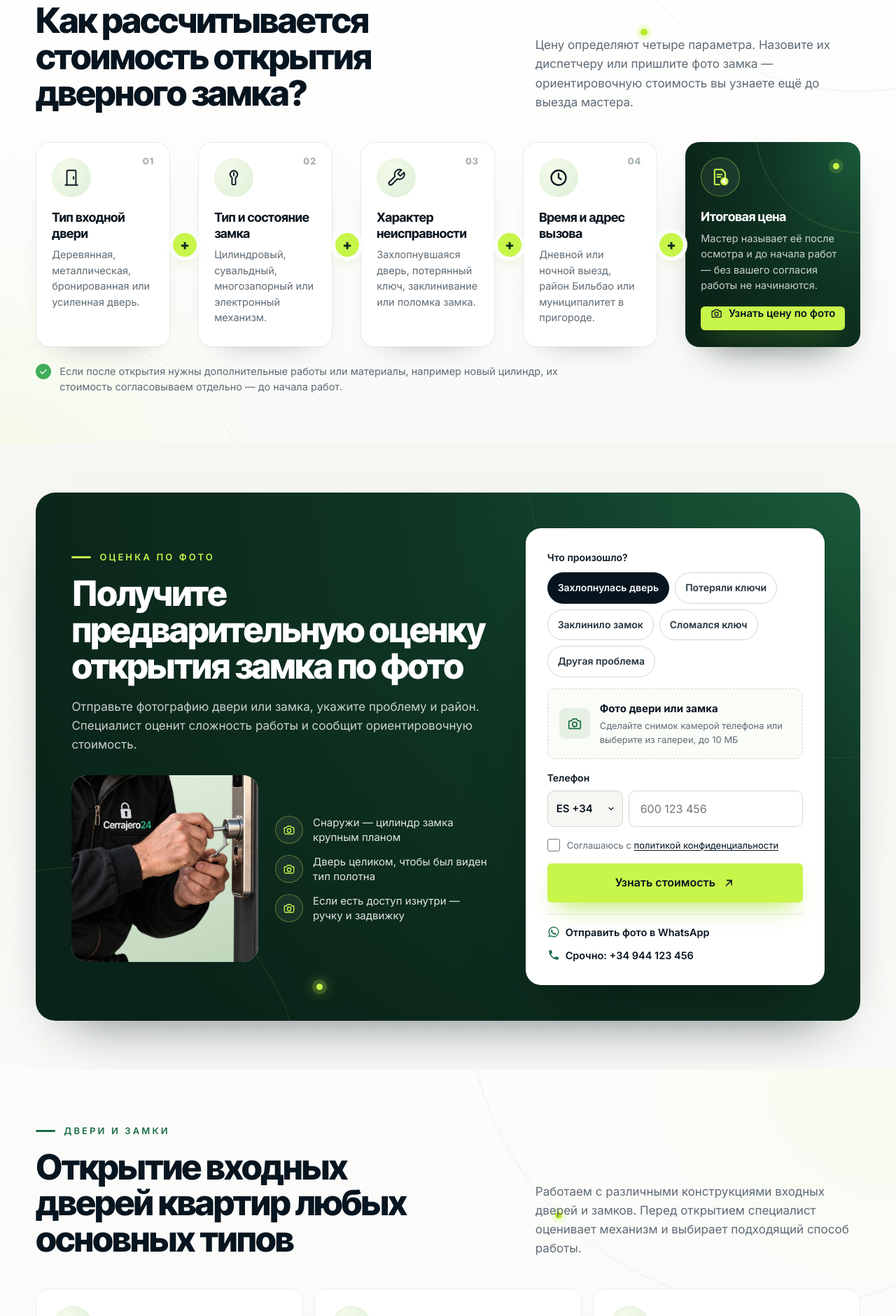
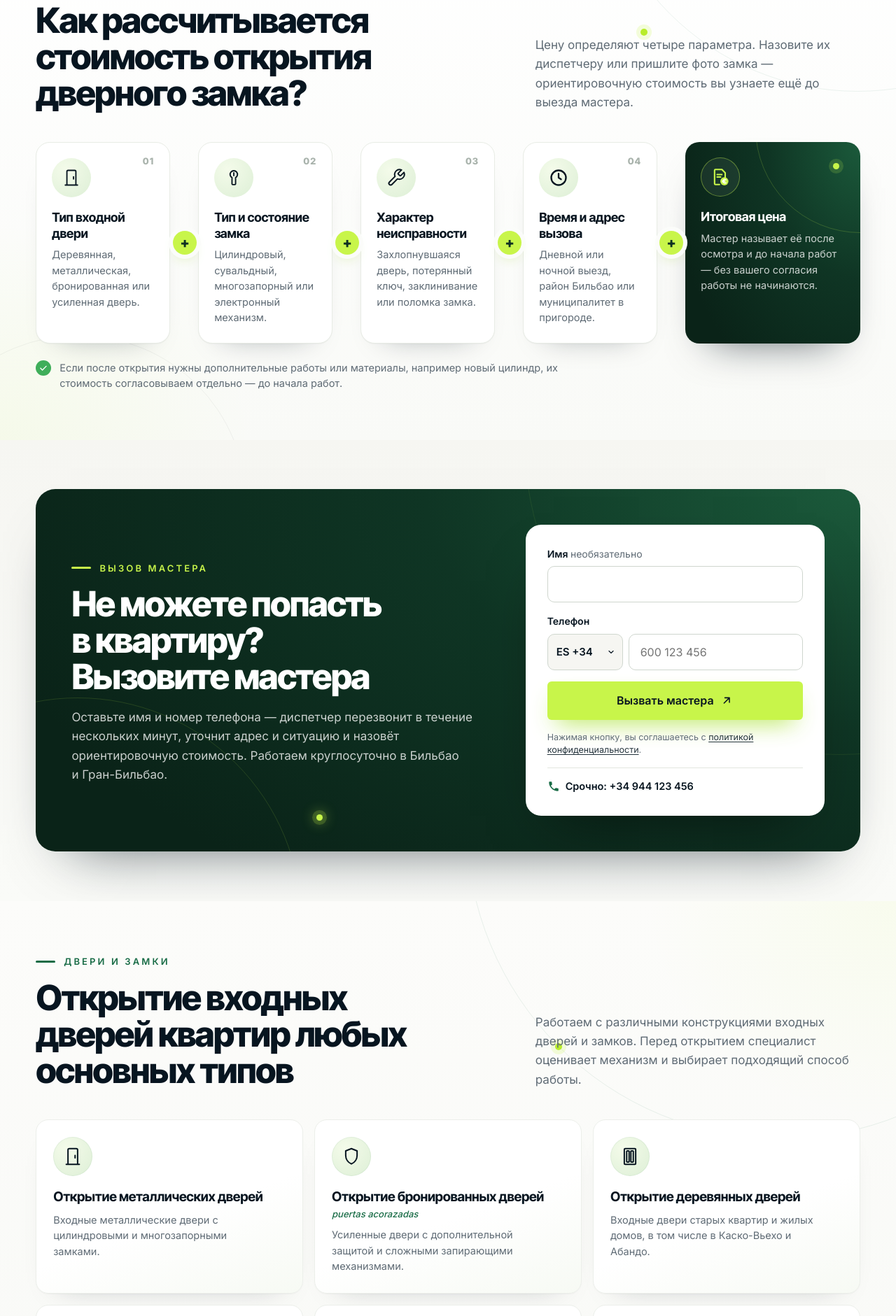
Before and after one commit to underproger/lockbilbao, a PHP site: page /servicios/apertura-de-puertas/ in a window 1280 px wide. Shown: the part 2855-4736 px from the top of the page at 70% size. Run offline with PHP 8.4, Linux system fonts and the light colour scheme.

Commit message:
Страница услуги: без кнопки «Узнать цену по фото», вместо оценки по фото — CTA с формой
- «Формула» цены: убрана кнопка «Узнать цену по фото» в итоговой карточке.
- Блок «Оценка по фото» → обычный призыв вызвать мастера (#call): новый
  заголовок и текст, без фото и подсказок; в форме имя, телефон,
  «Вызвать мастера» и «Срочно: +34 944 123 456».
- FAQ про оценку по фото ссылается на WhatsApp, FAQ JSON-LD пересобран.
- Удалены неиспользуемые стили (выбор проблемы, фото, подсказки).

Co-Authored-By: Claude Opus 5.5 <noreply@anthropic.com>
Claude-Session: https://claude.ai/code/session_01LJWcccLh2tSdCmK7sszm9H

```diff
--- a/css/service.css
+++ b/css/service.css
@@ -236,12 +236,10 @@
 .calc-item--total .calc-item__ic { background: rgba(255, 255, 255, .06); border: 1px solid rgba(200, 245, 74, .4); color: var(--lime); }
 .calc-item--total .calc-item__title { color: #fff; }
 .calc-item--total .calc-item__text { color: rgba(255, 255, 255, .78); }
-.calc-item__btn { margin-top: auto; padding-top: 0; }
-.calc-item--total .calc-item__text { margin-bottom: 18px; }
 .calc-sec__note { display: flex; align-items: flex-start; gap: 12px; margin-top: 24px; font-size: 14.5px; line-height: 1.5; color: var(--muted); max-width: 90ch; }
 .calc-sec__note svg { width: 22px; height: 22px; padding: 4px; flex: none; border-radius: 50%; background: #3FAE5A; color: #fff; }
 
-/* ---------- 06. Оценка по фото ---------- */
+/* ---------- 06. Вызов мастера (CTA с формой) ---------- */
 .est-sec { background: linear-gradient(180deg, var(--paper) 0%, #FAFBF8 100%); }
 .est {
   position: relative; isolation: isolate; overflow: hidden;
@@ -256,39 +254,14 @@
 .est__deco i:nth-child(1) { width: 640px; height: 640px; left: -260px; bottom: -420px; }
 .est__deco i:nth-child(2) { width: 900px; height: 900px; right: -420px; top: -520px; border-color: rgba(200, 245, 74, .08); }
 .est__deco b { position: absolute; left: 34%; bottom: 44px; width: 9px; height: 9px; border-radius: 50%; background: var(--lime); box-shadow: 0 0 0 6px rgba(200, 245, 74, .18), 0 0 18px 4px rgba(200, 245, 74, .4); }
-.est__title { max-width: 18ch; margin-bottom: 18px; }
+.est__title { max-width: 20ch; margin-bottom: 18px; }
 .est__lead { max-width: 56ch; font-size: 17px; line-height: 1.6; color: rgba(255, 255, 255, .78); }
-.est__intro { display: grid; grid-template-columns: minmax(0, 1fr) minmax(0, 1.15fr); column-gap: 24px; align-items: center; }
-.est__intro > .kicker, .est__title, .est__lead { grid-column: 1 / -1; }
-.est__photo {
-  position: relative; margin: 30px 0 0; aspect-ratio: 1; border-radius: 22px; overflow: hidden;
-  background: linear-gradient(160deg, #E4EFDF 0%, #BFD6BB 100%);
-}
-.est__photo img { position: absolute; inset: 0; width: 100%; height: 100%; object-fit: cover; object-position: 60% 30%; }
-.est__tips { display: grid; gap: 14px; margin-top: 30px; }
-.est__tips li { display: flex; align-items: center; gap: 14px; font-size: 15px; line-height: 1.4; color: rgba(255, 255, 255, .88); }
-.est__tips svg { width: 40px; height: 40px; padding: 10px; flex: none; border-radius: 50%; background: rgba(255, 255, 255, .06); border: 1px solid rgba(200, 245, 74, .35); color: var(--lime); }
-
 .est__form {
   padding: clamp(22px, 2.4vw, 32px); border-radius: 22px;
   background: var(--white); color: var(--ink-2);
   box-shadow: 0 40px 80px -40px rgba(0, 0, 0, .55);
 }
-.choice { min-width: 0; margin: 0; padding: 0; border: 0; }
-.choice__legend { margin-bottom: 10px; padding: 0; font-size: 14px; font-weight: 600; color: var(--ink); }
-.choice__list { display: flex; flex-wrap: wrap; gap: 8px; }
-.choice__item { position: relative; cursor: pointer; }
-.choice__item input { position: absolute; opacity: 0; width: 1px; height: 1px; }
-.choice__item span {
-  display: inline-flex; align-items: center; padding: 10px 14px; border-radius: 999px;
-  border: 1px solid var(--line-2); background: var(--white);
-  font-size: 14px; font-weight: 600; color: var(--ink-2);
-  transition: background-color .2s, border-color .2s, color .2s;
-}
-.choice__item:hover span { border-color: var(--ink); }
-.choice__item input:checked + span { background: var(--ink); border-color: var(--ink); color: #fff; }
-.choice__item input:focus-visible + span { outline: 3px solid var(--green-2); outline-offset: 2px; }
-.est__file { min-height: 80px; padding: 16px; background: #FAFCF8; }
+.est__form { display: grid; gap: 16px; }
 .est__alt { display: flex; flex-wrap: wrap; gap: 10px 22px; padding-top: 14px; border-top: 1px solid var(--line); }
 .est__alt-link { display: inline-flex; align-items: center; gap: 8px; font-size: 14.5px; font-weight: 600; color: var(--ink); transition: color .2s; }
 .est__alt-link svg { width: 18px; height: 18px; color: var(--green); }
@@ -462,7 +435,6 @@ span.pill { cursor: default; }
   .calc { grid-template-columns: repeat(2, minmax(0, 1fr)); gap: 16px; }
   .calc-item + .calc-item::before { display: none; }
   .calc-item--total { grid-column: 1 / -1; }
-  .calc-item--total .calc-item__btn { margin-top: 0; }
   .quick__card { grid-template-columns: minmax(0, 1fr); }
   .quick__perks { grid-template-columns: repeat(3, minmax(0, 1fr)); }
   .quick .sh-form { padding: 24px 0 0; border-left: 0; border-top: 1px solid rgba(255, 255, 255, .12); }
@@ -533,11 +505,7 @@ span.pill { cursor: default; }
   .sp-notes { padding: 4px 18px; }
 
   .est { padding: 22px 18px; border-radius: 22px; }
-  .est__intro { grid-template-columns: minmax(0, 1fr); }
-  .est__photo { aspect-ratio: 16 / 10; margin-top: 22px; }
-  .est__tips { margin-top: 18px; }
   .est__form { padding: 20px 16px; border-radius: 18px; }
-  .choice__item span { padding: 9px 12px; font-size: 13.5px; }
 
   .types--3 { grid-template-columns: minmax(0, 1fr); gap: 10px; }
   .types--3 .type-card { padding: 16px; }
--- a/servicios/apertura-de-puertas/index.html
+++ b/servicios/apertura-de-puertas/index.html
@@ -185,7 +185,7 @@
       "name": "Можно ли заранее узнать стоимость по фотографии?",
       "acceptedAnswer": {
         "@type": "Answer",
-        "text": "Да. Отправьте фото двери и замка через форму на этой странице или в WhatsApp и коротко опишите проблему. Мастер определит тип механизма и назовёт ориентировочную стоимость. Лучше сделать два снимка: цилиндр крупным планом и дверь целиком. Окончательная цена подтверждается на месте после осмотра — до начала работ."
+        "text": "Да. Отправьте фото двери и замка в WhatsApp и коротко опишите проблему. Мастер определит тип механизма и назовёт ориентировочную стоимость. Лучше сделать два снимка: цилиндр крупным планом и дверь целиком. Окончательная цена подтверждается на месте после осмотра — до начала работ."
       }
     },
     {
@@ -585,56 +585,31 @@
           <span class="calc-item__ic" aria-hidden="true"><svg><use href="#i-doc-euro"/></svg></span>
           <h3 class="calc-item__title">Итоговая цена</h3>
           <p class="calc-item__text">Мастер называет её после осмотра и&nbsp;до начала работ — без вашего согласия работы не&nbsp;начинаются.</p>
-          <button class="btn btn--lime calc-item__btn" type="button" data-modal-open="price-modal"><svg aria-hidden="true"><use href="#i-camera"/></svg>Узнать цену по фото</button>
         </li>
       </ul>
       <p class="calc-sec__note"><svg aria-hidden="true"><use href="#i-check"/></svg>Если после открытия нужны дополнительные работы или материалы, например новый цилиндр, их стоимость согласовываем отдельно — до начала работ.</p>
     </div>
   </section>
 
-  <!-- ============ 06. ОЦЕНКА ПО ФОТО ============ -->
-  <section class="section est-sec" id="photo-estimate" aria-labelledby="est-title">
+  <!-- ============ 06. ВЫЗОВ МАСТЕРА ============ -->
+  <section class="section est-sec" id="call" aria-labelledby="est-title">
     <div class="container">
       <div class="est">
         <span class="est__deco" aria-hidden="true"><i></i><i></i><b></b></span>
 
         <div class="est__intro">
-          <p class="kicker kicker--light"><i aria-hidden="true"></i>Оценка по фото</p>
-          <h2 class="h2 h2--light est__title" id="est-title">Получите предварительную оценку открытия замка по&nbsp;фото</h2>
-          <p class="est__lead">Отправьте фотографию двери или замка, укажите проблему и район. Специалист оценит сложность работы и сообщит ориентировочную стоимость.</p>
-
-          <figure class="est__photo">
-            <img src="../../img/master-detail.webp" alt="Цилиндр входной двери крупным планом — так стоит сфотографировать замок" width="616" height="650" loading="lazy">
-          </figure>
-          <ul class="est__tips" role="list">
-            <li><svg aria-hidden="true"><use href="#i-camera"/></svg>Снаружи — цилиндр замка крупным планом</li>
-            <li><svg aria-hidden="true"><use href="#i-camera"/></svg>Дверь целиком, чтобы был виден тип полотна</li>
-            <li><svg aria-hidden="true"><use href="#i-camera"/></svg>Если есть доступ изнутри — ручку и задвижку</li>
-          </ul>
-        </div>
-
-        <!-- Форма №2: оценка по фото -->
+          <p class="kicker kicker--light"><i aria-hidden="true"></i>Вызов мастера</p>
+          <h2 class="h2 h2--light est__title" id="est-title">Не можете попасть в&nbsp;квартиру? Вызовите мастера</h2>
+          <p class="est__lead">Оставьте имя и номер телефона — диспетчер перезвонит в&nbsp;течение нескольких минут, уточнит адрес и ситуацию и&nbsp;назовёт ориентировочную стоимость. Работаем круглосуточно в&nbsp;Бильбао и&nbsp;Гран-Бильбао.</p>
+        </div>
+
+        <!-- Форма №2: вызов мастера -->
         <form class="est__form lead-form" action="#" method="post" novalidate data-lead-form>
-          <input type="hidden" name="form" value="Открытие квартиры — оценка по фото">
-          <fieldset class="choice">
-            <legend class="choice__legend">Что произошло?</legend>
-            <div class="choice__list">
-              <label class="choice__item"><input type="radio" name="problem" value="Захлопнулась дверь" checked><span>Захлопнулась дверь</span></label>
-              <label class="choice__item"><input type="radio" name="problem" value="Потеряли ключи"><span>Потеряли ключи</span></label>
-              <label class="choice__item"><input type="radio" name="problem" value="Заклинило замок"><span>Заклинило замок</span></label>
-              <label class="choice__item"><input type="radio" name="problem" value="Сломался ключ"><span>Сломался ключ</span></label>
-              <label class="choice__item"><input type="radio" name="problem" value="Другая проблема"><span>Другая проблема</span></label>
-            </div>
-          </fieldset>
-
+          <input type="hidden" name="form" value="Открытие квартиры — вызов мастера">
           <div class="field">
-            <label class="file est__file" for="e-photo">
-              <span class="file__icon"><svg aria-hidden="true"><use href="#i-camera"/></svg></span>
-              <span class="file__text"><b data-file-name>Фото двери или замка</b><small>Сделайте снимок камерой телефона или выберите из галереи, до 10 МБ</small></span>
-            </label>
-            <input class="visually-hidden" id="e-photo" name="photo" type="file" accept="image/*" data-file>
-          </div>
-
+            <label for="e-name">Имя <span class="field__opt">необязательно</span></label>
+            <input class="input" id="e-name" name="name" type="text" autocomplete="name">
+          </div>
           <div class="field">
             <label for="e-phone">Телефон</label>
             <div class="phone-input">
@@ -653,16 +628,10 @@
             </div>
             <p class="field__error" id="e-phone-err" hidden></p>
           </div>
-
-          <label class="consent">
-            <input type="checkbox" name="consent" required>
-            <span>Соглашаюсь с <a href="../../politica-de-privacidad/">политикой конфиденциальности</a></span>
-          </label>
-          <button class="btn btn--lime btn--block btn--lg" type="submit">Узнать стоимость <svg aria-hidden="true"><use href="#i-arrow"/></svg></button>
+          <button class="btn btn--lime btn--block btn--lg" type="submit">Вызвать мастера <svg aria-hidden="true"><use href="#i-arrow"/></svg></button>
+          <p class="form-card__note">Нажимая кнопку, вы соглашаетесь с <a href="../../politica-de-privacidad/">политикой конфиденциальности</a>.</p>
           <p class="form-status" role="status" aria-live="polite" data-form-status></p>
-
           <div class="est__alt">
-            <a class="est__alt-link" href="https://wa.me/34944123456?text=%D0%97%D0%B4%D1%80%D0%B0%D0%B2%D1%81%D1%82%D0%B2%D1%83%D0%B9%D1%82%D0%B5!%20%D0%9D%D1%83%D0%B6%D0%BD%D0%BE%20%D0%BE%D1%82%D0%BA%D1%80%D1%8B%D1%82%D1%8C%20%D0%BA%D0%B2%D0%B0%D1%80%D1%82%D0%B8%D1%80%D1%83%2C%20%D0%BE%D1%82%D0%BF%D1%80%D0%B0%D0%B2%D0%BB%D1%8F%D1%8E%20%D1%84%D0%BE%D1%82%D0%BE%20%D0%B7%D0%B0%D0%BC%D0%BA%D0%B0." target="_blank" rel="noopener"><svg aria-hidden="true"><use href="#i-wa"/></svg>Отправить фото в WhatsApp</a>
             <a class="est__alt-link" href="tel:+34944123456"><svg aria-hidden="true"><use href="#i-phone"/></svg>Срочно: +34 944 123 456</a>
           </div>
         </form>
@@ -1265,7 +1234,7 @@
         </details>
         <details class="qa">
           <summary><h3>Можно ли заранее узнать стоимость по фотографии?</h3><svg aria-hidden="true"><use href="#i-plus"/></svg></summary>
-          <div class="qa__body"><p>Да. Отправьте фото двери и замка через <a href="#photo-estimate">форму на этой странице</a> или в WhatsApp и коротко опишите проблему. Мастер определит тип механизма и назовёт ориентировочную стоимость. Лучше сделать два снимка: цилиндр крупным планом и дверь целиком. Окончательная цена подтверждается на месте после осмотра — до начала работ.</p></div>
+          <div class="qa__body"><p>Да. Отправьте фото двери и замка в <a href="https://wa.me/34944123456" target="_blank" rel="noopener">WhatsApp</a> и коротко опишите проблему. Мастер определит тип механизма и назовёт ориентировочную стоимость. Лучше сделать два снимка: цилиндр крупным планом и дверь целиком. Окончательная цена подтверждается на месте после осмотра — до начала работ.</p></div>
         </details>
         <details class="qa">
           <summary><h3>Выезжаете ли вы в пригород Бильбао?</h3><svg aria-hidden="true"><use href="#i-plus"/></svg></summary>
```
